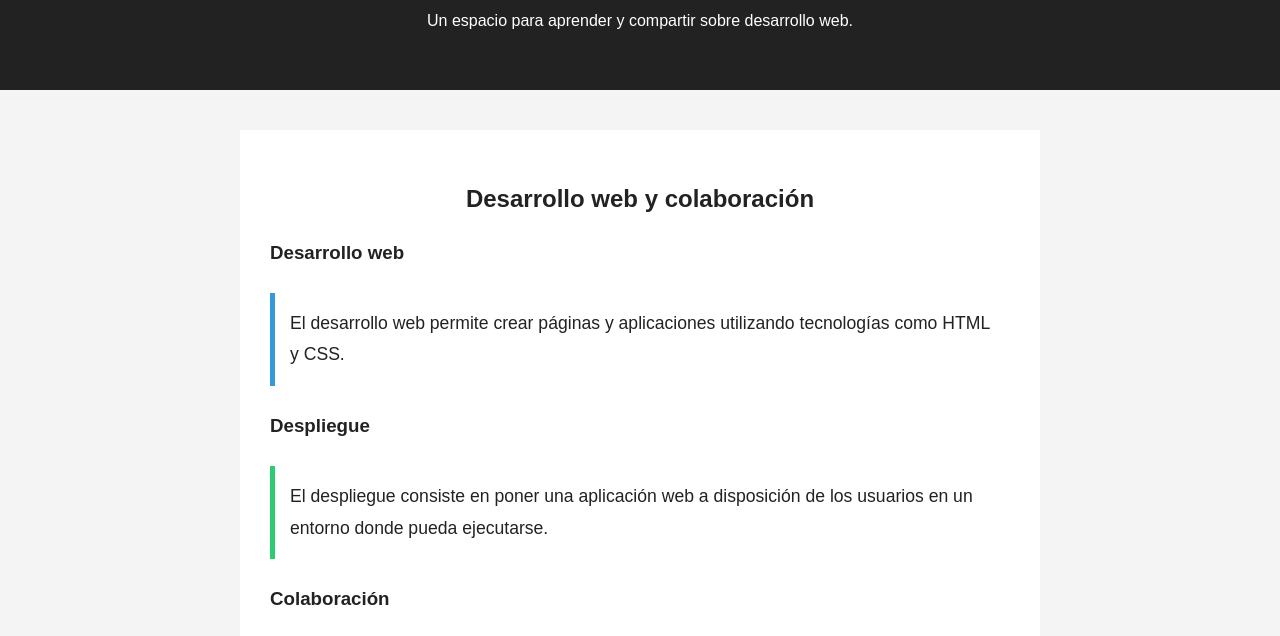
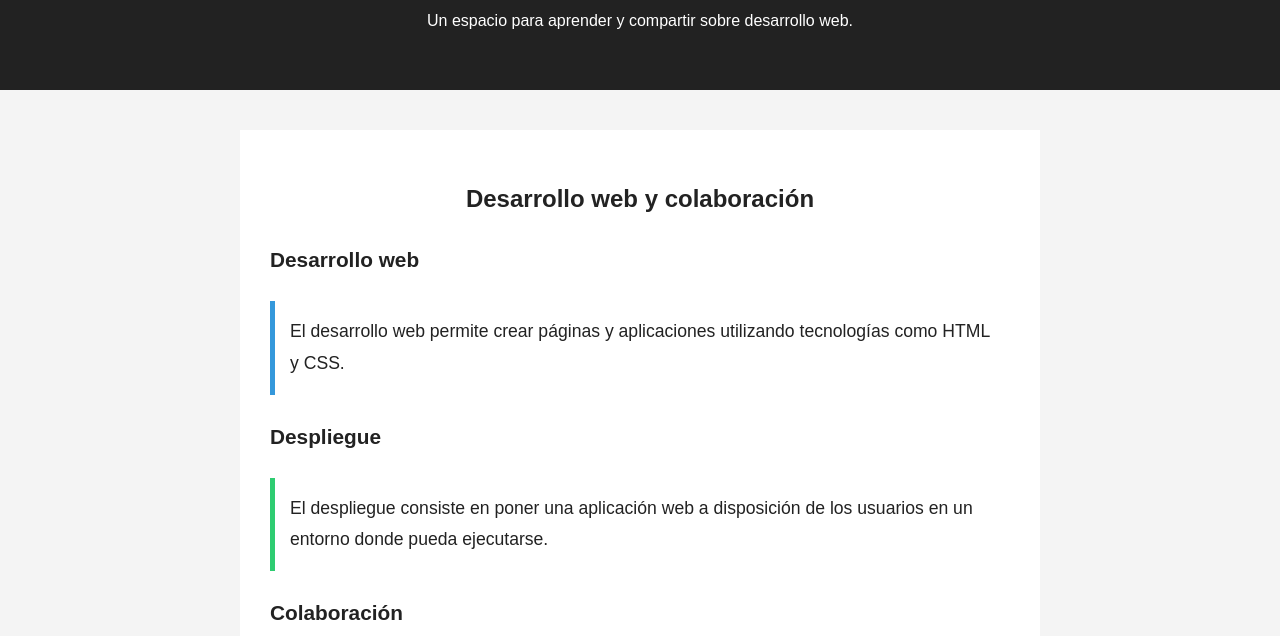
Before and after one commit to zx25student411/daw-project-hub, a plain HTML site: page index.html in a window 1280 px wide. Shown: the part 126-762 px from the top of the page. Drawn offline with Linux system fonts and the light colour scheme.

Commit message:
Añade estilos a los subtítulos

```diff
--- a/css/styles.css
+++ b/css/styles.css
@@ -59,3 +59,8 @@ footer {
     padding: 15px;
     border-left: 5px solid #e67e22;
 }
+h3 {
+    margin-top: 25px;
+    margin-bottom: 10px;
+    font-size: 1.3rem;
+}
```
